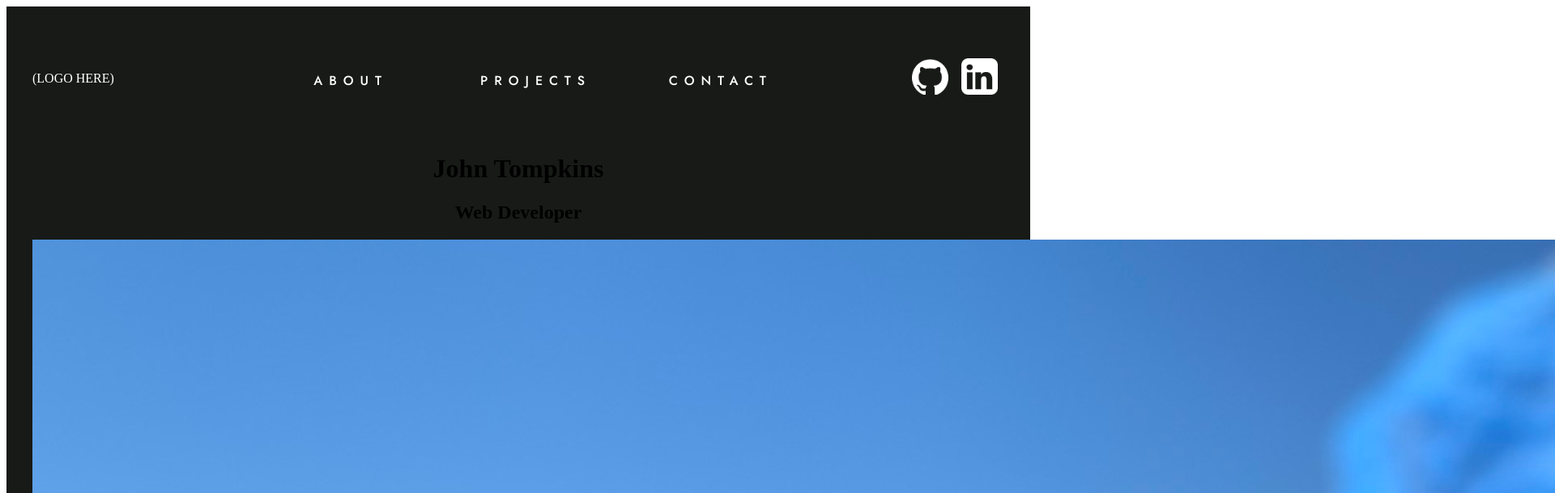
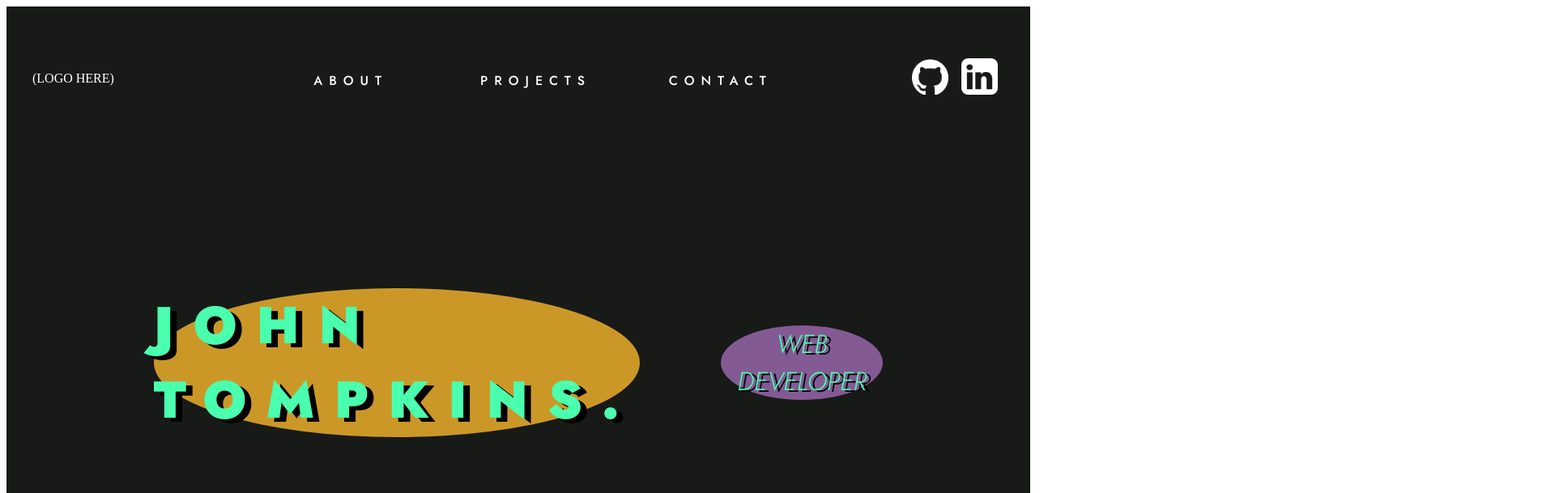
Before and after one commit to jtompkins415/portfolio_site, a React (Vite) app: page / in a window 1280 px wide. Shown: the top 609 px of the page at 81% size, 1920 px wide, since content can reach past the window. Built offline with nearby package versions, Linux system fonts and the light colour scheme.

Commit message:
remove image from component

```diff
--- a/src/HeroBanner/HeroBanner.jsx
+++ b/src/HeroBanner/HeroBanner.jsx
@@ -1,18 +1,14 @@
 import React from 'react';
-
+import './HeroBanner.css';
 
 function HeroBanner(){
 
     return (
         <div className='hero-container'>
             <div className='hero-title'>
-                <h1>John Tompkins</h1>
+                <h1>John Tompkins.</h1>
                 <h2>Web Developer</h2>
             </div>
-            <div className='hero-image-container'>
-                <img src='src/assets/newProfPic.jpg' alt='profile-picture'/>
-            </div>
-
         </div>
     )
 };
```
